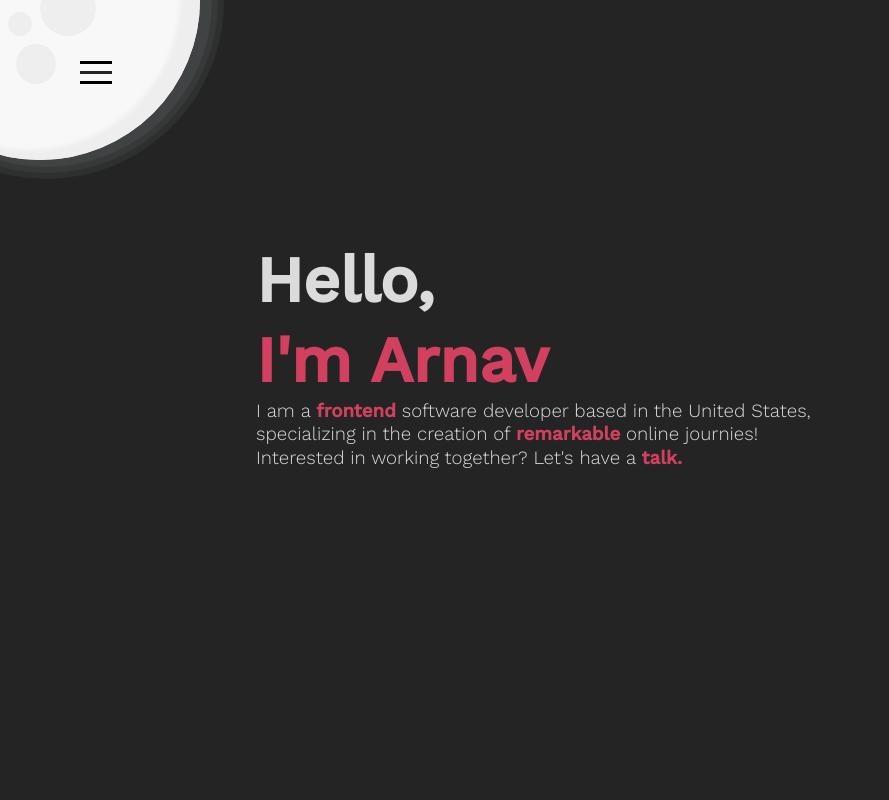
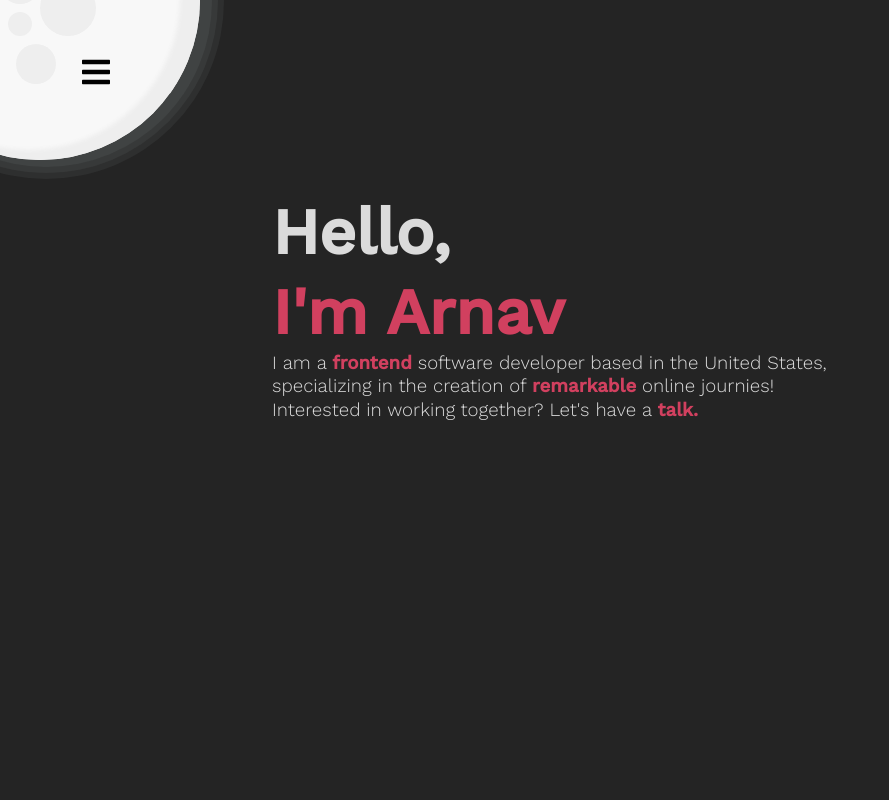
Before and after one commit to Arnav350/portfolio, a React (Create React App) app: page / in a window 1280 px wide. Shown: the top 800 px of the page, without its empty margins (0-889 px from the left). Built offline with nearby package versions, Linux system fonts and the light colour scheme.

Commit message:
Completed nav toggle anim, fixed intro text, fixed nav circle, added scrollbars

```diff
--- a/src/App.css
+++ b/src/App.css
@@ -6,6 +6,12 @@
   margin: 0;
   box-sizing: border-box;
   -webkit-overflow-scrolling: touch;
+}
+
+html,
+body {
+  height: 100vh;
+  overflow: hidden;
 }
 
 h1,
@@ -55,20 +61,16 @@ img {
 
 /* scrollbar */
 
-html {
-  scroll-behavior: smooth;
-}
-
-body::-webkit-scrollbar {
+.main::-webkit-scrollbar {
   width: 8px;
 }
 
 
-body::-webkit-scrollbar-track {
+.main::-webkit-scrollbar-track {
   background-color: #242424;
 }
 
-body::-webkit-scrollbar-thumb {
+.main::-webkit-scrollbar-thumb {
   background-color: #484848;
   border-radius: 4px;
 }
@@ -92,6 +94,7 @@ body::-webkit-scrollbar-thumb {
   background: linear-gradient(to top right, #444444 0%, #444444 50%, transparent 50%, transparent 100%);
   transform-origin: top left;
   rotate: 25deg;
+  transition: rotate 500ms cubic-bezier(1, 0, 0.25, 1);
 }
 
 .nav__link {
@@ -199,10 +202,16 @@ body::-webkit-scrollbar-thumb {
   height: 320px;
   width: 320px;
   border-radius: 50%;
+  z-index: 2;
   box-shadow: 6px 1px 0 6px rgba(225, 255, 255, 0.05),
     6px 1px 0 12px rgba(225, 255, 255, 0.05),
     6px 1px 0 18px rgba(225, 255, 255, 0.05),
     inset -12px -2px 4px 8px #eeeeee;
+  transition: rotate 500ms cubic-bezier(1, 0, 0.25, 1);
+}
+
+.nav__circle:hover {
+  cursor: pointer;
 }
 
 .nav__circle::after {
@@ -215,47 +224,57 @@ body::-webkit-scrollbar-thumb {
   top: 172px;
   left: 128px;
   box-shadow: 48px -16px 0 16px #eeeeee,
-    16px 40px 0 8px #eeeeee;
+    16px 40px 0 8px #eeeeee,
+    -48px -8px 0 12px #eeeeee,
+    0px -40px 0 8px #eeeeee;
 }
 
-.nav__burger {
+.nav--bars,
+.nav--times {
   position: absolute;
-  top: 216px;
-  left: 200px;
-  display: flex;
-  align-items: center;
-  justify-content: center;
   width: 32px;
   height: 32px;
 }
 
-.nav__burger:hover {
-  cursor: pointer;
+.nav--bars {
+  top: 216px;
+  left: 200px;
 }
 
-.nav__line {
-  width: 32px;
-  height: 3px;
-  background-color: #242424;
-  transition: all 300ms ease;
+.nav--times {
+  top: 216px;
+  left: 88px;
+  rotate: 75deg;
 }
 
-.nav__line::before,
-.nav__line::after {
-  content: '';
-  position: absolute;
-  width: 32px;
-  height: 3px;
-  background-color: #000000;
-  transition: all 300ms ease;
+/* open */
+
+.page {
+  background-color: #444444;
 }
 
-.nav__line::before {
-  translate: -16px -10px;
+.main__wrapper {
+  height: 200vh;
+  background-color: #242424;
+  transform-origin: top left;
+  transition: rotate 500ms cubic-bezier(1, 0, 0.25, 1);
 }
 
-.nav__line::after {
-  translate: -16px 10px;
+.main {
+  height: 100vh;
+  overflow-y: scroll;
+}
+
+.open .main__wrapper {
+  rotate: -30deg;
+}
+
+.open .nav__circle {
+  rotate: -75deg;
+}
+
+.open .nav__background {
+  rotate: 0deg;
 }
 
 /* intro__text */
@@ -266,10 +285,9 @@ body::-webkit-scrollbar-thumb {
 }
 
 .intro__text {
-  position: absolute;
-  top: 30%;
-  left: 20%;
   width: 600px;
+  padding-top: 15%;
+  margin-left: 20%;
 }
 
 .intro__title,
@@ -285,7 +303,7 @@ body::-webkit-scrollbar-thumb {
   font-weight: 300;
 }
 
-/* portfolio */
+/* projects */
 
 .projects {
   height: 200vh;
@@ -300,5 +318,4 @@ body::-webkit-scrollbar-thumb {
 .projects__title {
   padding: 64px;
   font-size: 64px;
-  color: #d1405f;
 }
--- a/src/App.tsx
+++ b/src/App.tsx
@@ -4,33 +4,26 @@ import {
   FaCode,
   FaLaptop,
   FaPhoneAlt,
-  FaLinkedin,
+  FaLinkedinIn,
   FaGithub,
   FaEnvelope,
   FaRegNewspaper,
+  FaBars,
+  FaTimes,
 } from "react-icons/fa";
 import "./App.css";
 
 function App() {
   const [nav, setNav] = useState(false);
-  const main = useRef<HTMLElement>(null!);
+  const page = useRef<HTMLDivElement>(null!);
   const navBackground = useRef<HTMLDivElement>(null!);
 
   function toggleNav() {
-    // main.current.style.transformOrigin = "0px " + window.scrollY + "px";
-    if (nav === false) {
-      setNav(true);
-      navBackground.current.style.rotate = "0deg";
-      // main.current.style.rotate = "0deg";
-    } else {
-      setNav(false);
-      navBackground.current.style.rotate = "25deg";
-      // main.current.style.rotate = "0deg";
-    }
+    setNav(!nav);
   }
 
   return (
-    <main ref={main}>
+    <div className={nav ? "page open" : "page"} ref={page}>
       <nav className="nav-bar">
         <div className="nav__background" ref={navBackground}>
           <div className="nav--links">
@@ -53,7 +46,7 @@ function App() {
           </div>
           <div className="nav--socials">
             <a className="nav--linkedin nav__link">
-              <FaLinkedin className="nav__social__icon" />
+              <FaLinkedinIn className="nav__social__icon" />
               <h4 className="nav__social__name nav__name--linkedin">
                 LinkedIn
               </h4>
@@ -72,14 +65,15 @@ function App() {
             </a>
           </div>
         </div>
-        <div className="nav__circle">
-          <button className="nav__burger" onClick={toggleNav}>
-            <div className="nav__line"></div>
-          </button>
+        <div className="nav__circle" onClick={toggleNav}>
+          <FaBars className="nav--bars" />
+          <FaTimes className="nav--times" />
         </div>
       </nav>
+      <div className="main__wrapper">
+        <main className="main">
           <section className="intro">
-        <div className="intro__text">
+            <div className="intro__text container">
               <h1 className="intro__title">Hello,</h1>
               <h1 className="intro__title">
                 <span className="secondary">I'm Arnav</span>
@@ -97,11 +91,13 @@ function App() {
           </section>
           <section className="projects">
             <div className="temp container">
-          <h1 className="projects__title">Projects</h1>
+              <h1 className="projects__title secondary">Projects</h1>
             </div>
           </section>
           <footer>footer</footer>
         </main>
+      </div>
+    </div>
   );
 }
 
```
Lines whose indentation alone changed are shown as unchanged.
